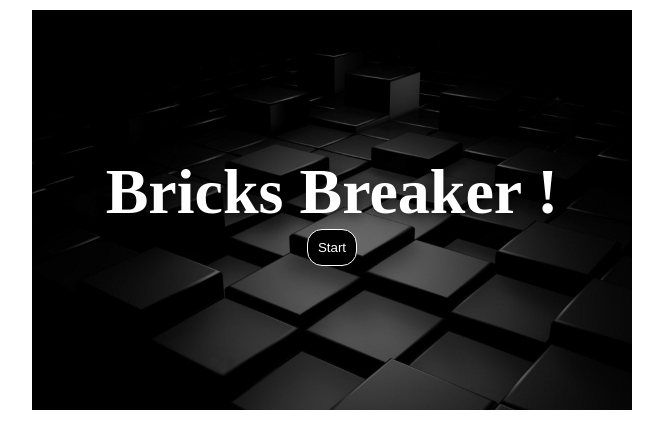
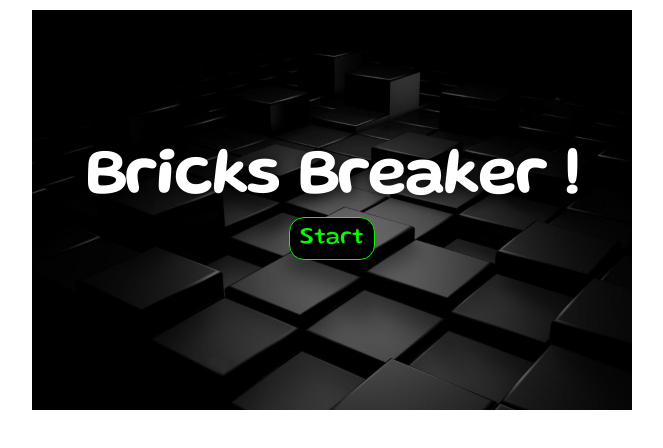
Before and after one commit to abhaynath/bricks-breaker, a Svelte app: page / in a window 1280 px wide. Shown: the top 448 px of the page, without its empty margins (308-971 px from the left). Built offline with nearby package versions, Linux system fonts and the light colour scheme.

Commit message:
font added new

```diff
--- a/src/app.css
+++ b/src/app.css
@@ -1,3 +1,9 @@
+@font-face {
+  font-family: "gluten";
+  src: url("../public/fonts/Gluten-Regular.woff") format("woff");
+  font-weight: normal;
+  font-style: normal;
+}
 html,
 body {
   margin: 0;
@@ -6,17 +12,22 @@ body {
   /* flex-direction: column; */
   justify-content: center;
   font-size: 16px;
+  font-family: "gluten";
 }
 button {
   display: inline-block;
   background-color: black;
   padding: 10px;
   border-radius: 15px;
-  color: white;
-  border: 1px solid white;
-  max-width: 200px;
+  color: #08fa00;
+  border: 1px solid #08fa00;
+  /* max-width: 200px; */
+  font-family: "gluten";
+  font-size: 1.5em;
+  margin: 10px;
 }
 button:hover {
   cursor: pointer;
-  background-color: navy;
+  background-color: #08fa00;
+  color: black;
 }
```
Also changed, not shown: public/fonts/Gluten-Regular.woff (added).
